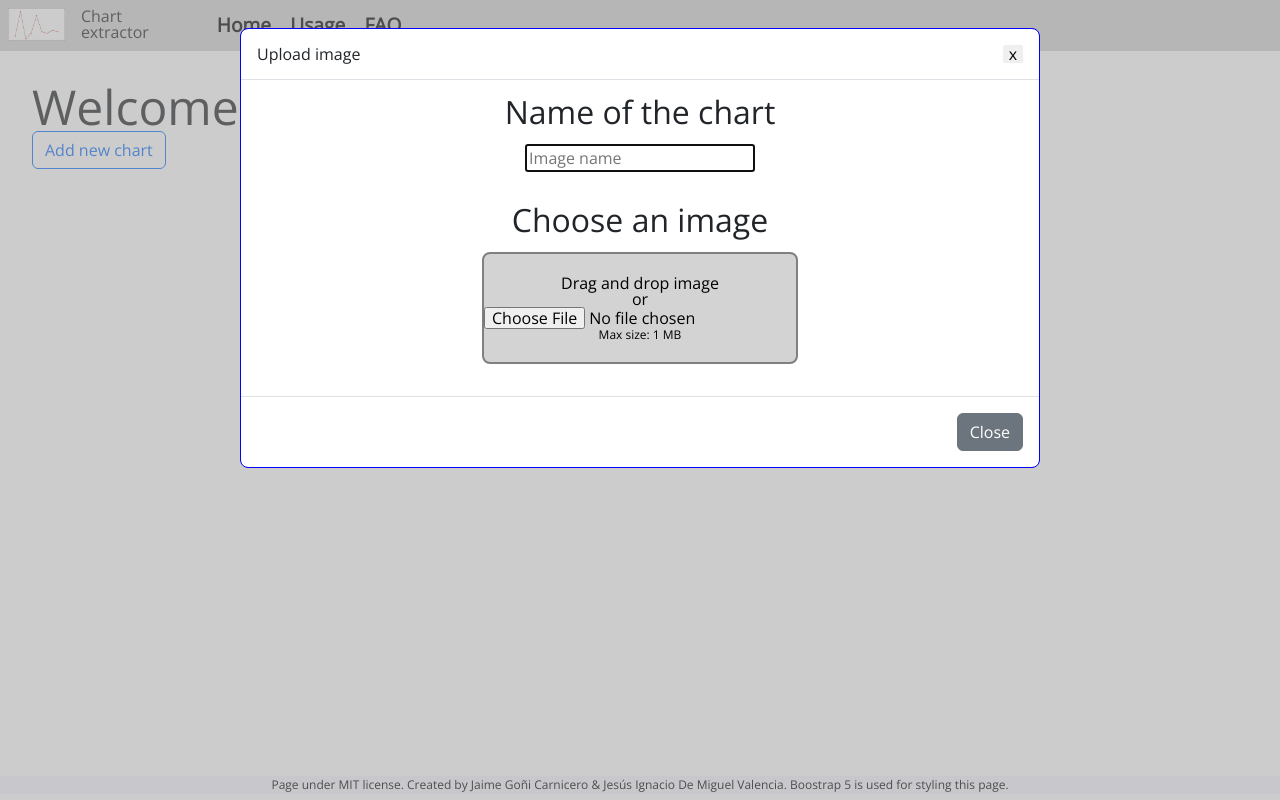
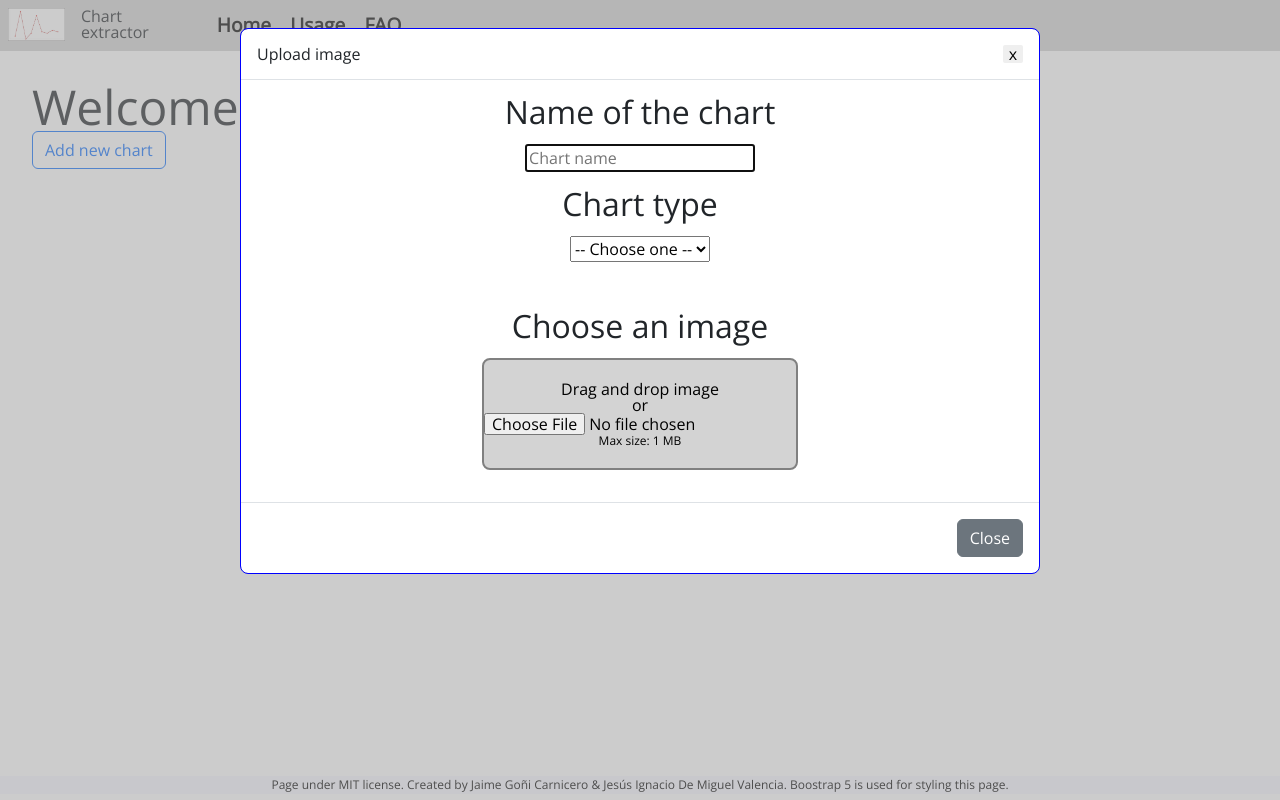
Before and after one commit to jaimegoni/chartExtractor, a React (Vite) app: page / in a window 1280 px wide. Both pictures are taken after a click on the button "Add new chart". Built offline with nearby package versions, Linux system fonts and the light colour scheme; the HTML template or start-up script is replaced by a standard one; a web font is replaced by a local one.

Commit message:
Refactor of chart uploading finished. Next steps: make a proper editor view, add a magnifier glass object, select axis

```diff
--- a/package.json
+++ b/package.json
@@ -9,6 +9,7 @@
     "preview": "vite preview"
   },
   "dependencies": {
+    "prop-types": "^15.8.1",
     "react": "^18.2.0",
     "react-dom": "^18.2.0",
     "react-router-dom": "^6.14.1"
--- /dev/null
+++ b/src/ui/components/UploadChartModal/UploadChartModal.css
@@ -0,0 +1,4 @@
+
+.chart__type--select{
+    margin: 1em;
+}
--- a/src/ui/components/UploadImageModal/UploadChartModal.jsx
+++ b/src/ui/components/UploadChartModal/UploadChartModal.jsx
@@ -3,6 +3,8 @@ import { useState, useEffect } from "react";
 import { useNavigate } from "react-router-dom";
 
 import { PropTypes } from 'prop-types';
+
+import './UploadChartModal.css';
 
 import { storeNewChart } from "../../../core/services/ChartsRegister/StoreNewChart";
 import { imageToBase64 } from "../../../core/services/ImageToBase64/ImageToBase64";
@@ -15,27 +17,33 @@ import { ModalFooter } from "../Modal/ModalFooter";
 
 export const UploadChartModal = ({setIsModalActive})=>{
 
-    const textInputId = "imageNameInput";
+    const textInputId = "chartNameInput";
+    const defaultChartType = "-- Choose one --";
 
-    const [imageName, setImageName] = useState("");
+    const [chartName, setChartName] = useState("");
+    const [chartType, setChartType] = useState("-- Choose one --");
     const [file, setFile] = useState(null);
     const [b64image, setB64image] = useState("");
     const [{imageWidth, imageHeight}, setImageDimensions] = useState({imageWidth:0, imageHeight:0});
 
-    const [imageInfo, setImageInfo] = useState ({});
+    const [chartInfo, setChartInfo] = useState ({});
 
     const navigate = useNavigate();
 
     const isInformationUploaded = ()=>{
-        if (!(imageName === "") && !(file === null) && !(b64image==="") && !(imageWidth===0) && !(imageHeight===0)){
+        if (!(chartName === "") && !(file === null) && !(b64image==="") && !(imageWidth===0) && !(imageHeight===0) && !(chartType===defaultChartType) ){
             return true;
         }
         return false;
     }
 
     const toNextStep = ()=>{
-        const imageKey = storeNewChart(imageInfo);
+        const imageKey = storeNewChart(chartInfo);
         navigate("/workspace/"+imageKey);
+    }
+
+    const onSelectChartType = (event)=>{
+        setChartType(event.target.value)
     }
 
     useEffect(
@@ -60,19 +68,19 @@ export const UploadChartModal = ({setIsModalActive})=>{
 
             if (isInformationUploaded()){
 
-                setImageInfo({
-                    imageName,
+                setChartInfo({
+                    chartName,
                     b64image,
                     imageWidth,
                     imageHeight,
-                    imageNotes : []
+                    chartType
                 });
             }
             else{
-                setImageInfo({});
+                setChartInfo({});
             }
         }
-        ,[imageName, imageWidth, imageHeight]);
+        ,[chartName, imageWidth, imageHeight]);
 
     useEffect(()=>{
         document.getElementById(textInputId).focus();
@@ -89,7 +97,13 @@ export const UploadChartModal = ({setIsModalActive})=>{
                     <>
                         <h2> Name of the chart</h2>
                         <br/>
-                        <input id={textInputId} type="text" placeholder="Image name" onChange={(event) => {setImageName(event.target.value);}} style={{minWidth : "30%"}}/>
+                        <input id={textInputId} type="text" placeholder="Chart name" onChange={(event) => {setChartName(event.target.value);}} style={{minWidth : "30%"}}/>
+                        <br/>
+                        <h2> Chart type</h2>
+                        <select className="chart__type--select" onChange={onSelectChartType}>
+                            <option value={defaultChartType}>{defaultChartType}</option>
+                            <option value={"lineChart"}>Line chart</option>
+                        </select>
                         <br/><br/>
                         <h2> Choose an image</h2>
                         <br/>
--- a/src/ui/views/HomeView/HomeView.jsx
+++ b/src/ui/views/HomeView/HomeView.jsx
@@ -8,7 +8,7 @@ import { getStoredChartsKeys } from "../../../core/services/ChartsRegister/GetSt
 import { deleteStoredCharts } from "../../../core/services/ChartsRegister/DeleteStoredCharts";
 import { ChartCard } from "../../components/ChartCard/ChartCard";
 import { StandardView } from "../../templates/StandardView/StandardView";
-import { UploadChartModal } from "../../components/UploadImageModal/UploadChartModal";
+import { UploadChartModal } from "../../components/UploadChartModal/UploadChartModal";
 
 export const HomeView = ()=>{
 
```
Also changed, not shown: 1 other file (tests, documents, lock files or other folders).
